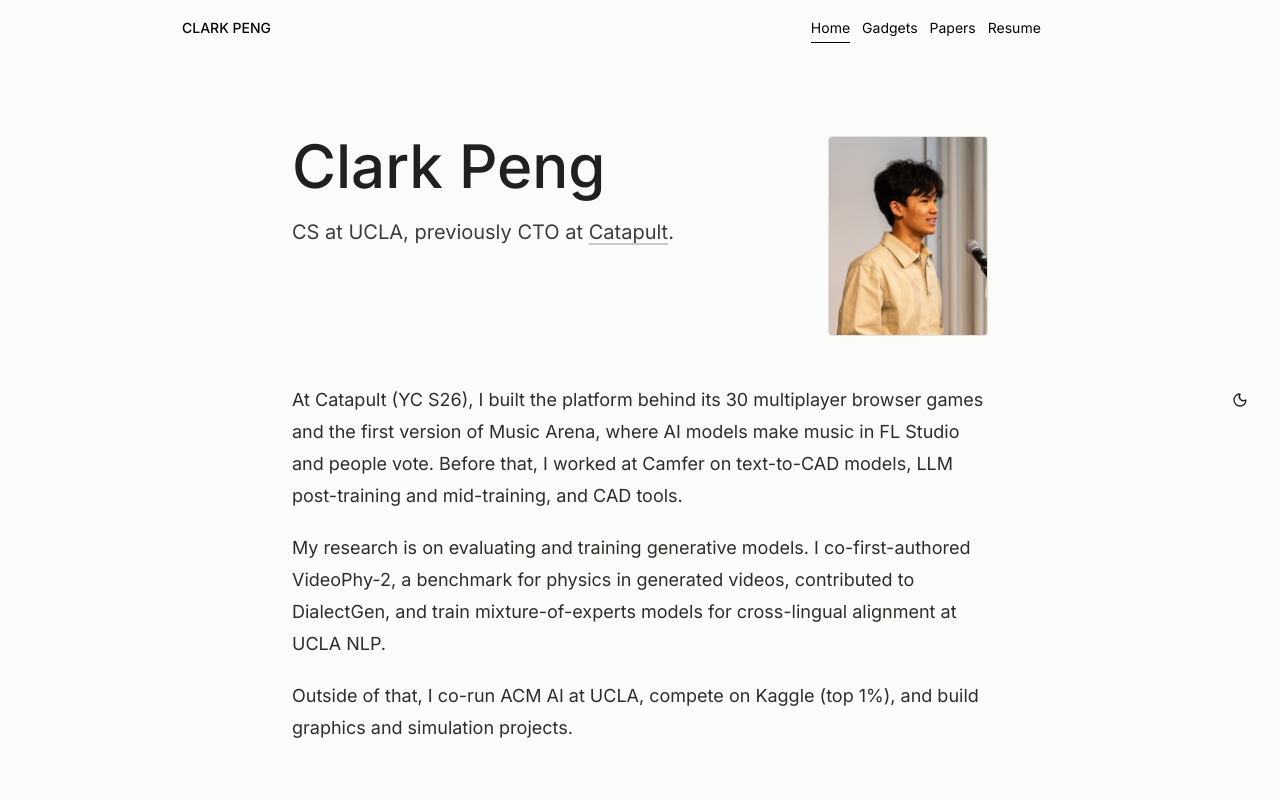
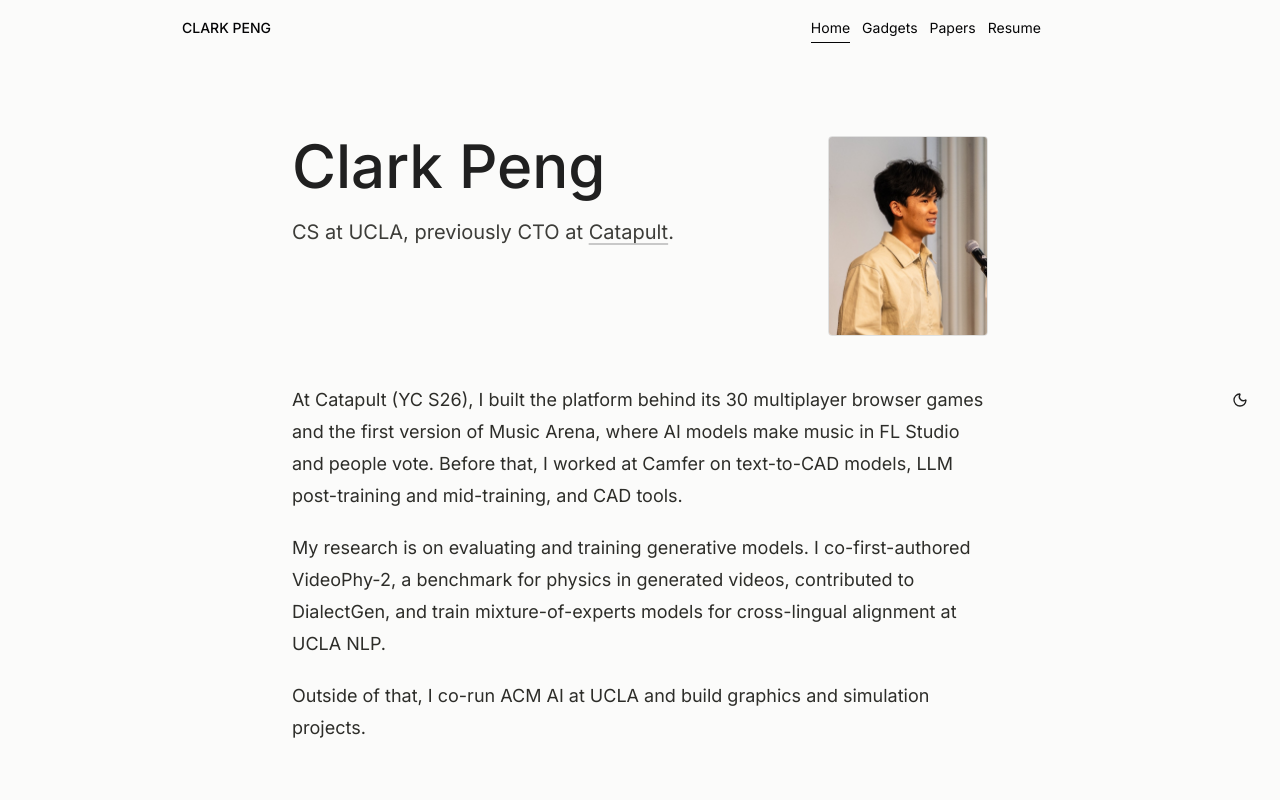
Before and after one commit to clarkipeng/clarkipeng.github.io, a React (Vite) app: page / in a window 1280 px wide. Shown: the top 800 px of the page. Built offline with nearby package versions, Linux system fonts and the light colour scheme.

Commit message:
fix: describe Kaggle in the past tense

```diff
--- a/src/data/siteData.ts
+++ b/src/data/siteData.ts
@@ -56,7 +56,7 @@ export const navigation = [
 export const aboutParagraphs = [
   'At Catapult (YC S26), I built the platform behind its 30 multiplayer browser games and the first version of Music Arena, where AI models make music in FL Studio and people vote. Before that, I worked at Camfer on text-to-CAD models, LLM post-training and mid-training, and CAD tools.',
   'My research is on evaluating and training generative models. I co-first-authored VideoPhy-2, a benchmark for physics in generated videos, contributed to DialectGen, and train mixture-of-experts models for cross-lingual alignment at UCLA NLP.',
-  'Outside of that, I co-run ACM AI at UCLA, compete on Kaggle (top 1%), and build graphics and simulation projects.',
+  'Outside of that, I co-run ACM AI at UCLA and build graphics and simulation projects.',
 ];
 
 
```
